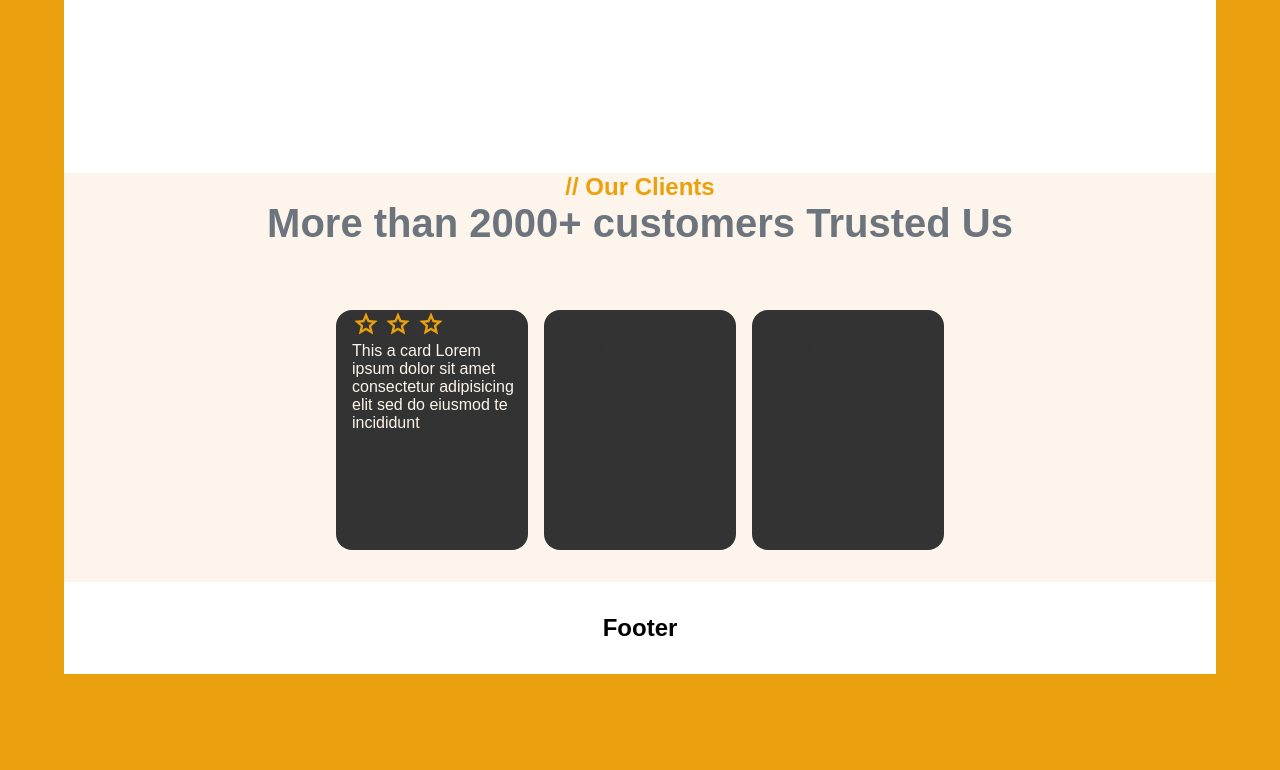
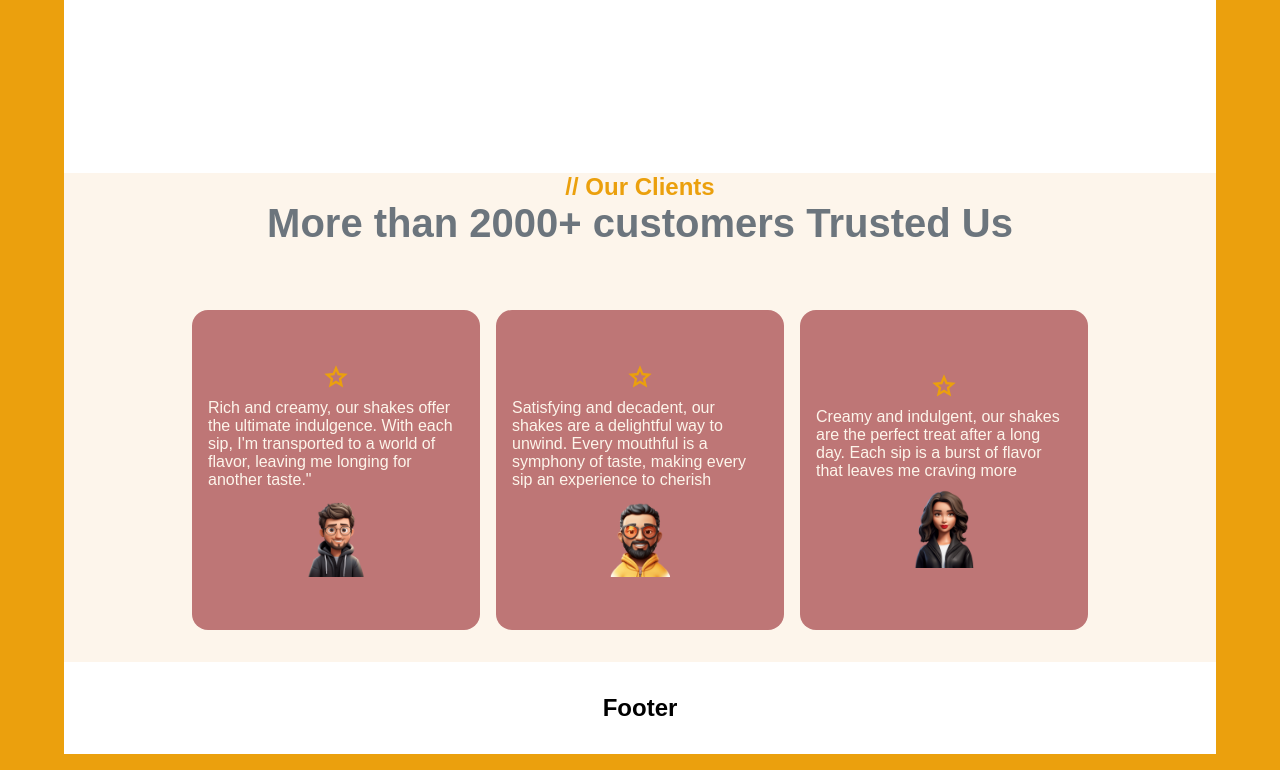
Before and after one commit to KyatramoniRakesh/Restaruant-Landing-page, a plain HTML site: page index.html in a window 1280 px wide. Shown: the part 2956-3726 px from the top of the page. Before the commit the page ends 3646 px from the top, so only its background shows below. Drawn offline with nearby package versions, Linux system fonts and the light colour scheme.

Commit message:
project in progress

```diff
--- a/index.html
+++ b/index.html
@@ -298,26 +298,39 @@
               <path
                 d="m354-287 126-76 126 77-33-144 111-96-146-13-58-136-58 135-146 13 111 97-33 143ZM233-120l65-281L80-590l288-25 112-265 112 265 288 25-218 189 65 281-247-149-247 149Zm247-350Z" />
             </svg>
-            <svg xmlns="http://www.w3.org/2000/svg" height="28px" viewBox="0 -960 960 960" width="28px" fill="#5f6368">
-              <path
-                d="m354-287 126-76 126 77-33-144 111-96-146-13-58-136-58 135-146 13 111 97-33 143ZM233-120l65-281L80-590l288-25 112-265 112 265 288 25-218 189 65 281-247-149-247 149Zm247-350Z" />
-            </svg>
+            <div class="testmonal_card_text">
+              <span>Rich and creamy, our shakes offer the ultimate indulgence. With each sip, I'm transported to a world
+                of flavor, leaving me longing for another taste."</span>
+            </div>
+            <img id="testimonals_card_img" src="Images/img/avatar-1.png" alt="img" />
+          </div>
+
+        </div>
+        <div class="testimonial_card">
+          <div id="stars">
             <svg xmlns="http://www.w3.org/2000/svg" height="28px" viewBox="0 -960 960 960" width="28px" fill="#5f6368">
               <path
                 d="m354-287 126-76 126 77-33-144 111-96-146-13-58-136-58 135-146 13 111 97-33 143ZM233-120l65-281L80-590l288-25 112-265 112 265 288 25-218 189 65 281-247-149-247 149Zm247-350Z" />
             </svg>
             <div class="testmonal_card_text">
-              <span>This a card Lorem ipsum dolor sit amet consectetur adipisicing elit sed do eiusmod te incididunt</span>
+              <span>Satisfying and decadent, our shakes are a delightful way to unwind. Every mouthful is a symphony of
+                taste, making every sip an experience to cherish</span>
             </div>
+            <img id="testimonals_card_img" src="Images/img/avatar-2.png" alt="img" />
           </div>
-
-
         </div>
         <div class="testimonial_card">
-          <p>Card</p>
-        </div>
-        <div class="testimonial_card">
-          <p>Card</p>
+          <div id="stars">
+            <svg xmlns="http://www.w3.org/2000/svg" height="28px" viewBox="0 -960 960 960" width="28px" fill="#5f6368">
+              <path
+                d="m354-287 126-76 126 77-33-144 111-96-146-13-58-136-58 135-146 13 111 97-33 143ZM233-120l65-281L80-590l288-25 112-265 112 265 288 25-218 189 65 281-247-149-247 149Zm247-350Z" />
+            </svg>
+            <div class="testmonal_card_text">
+              <span>Creamy and indulgent, our shakes are the perfect treat after a long day. Each sip is a burst of
+                flavor that leaves me craving more</span>
+            </div>
+            <img id="testimonals_card_img" src="Images/img/avatar-3.png" alt="img" />
+          </div>
         </div>
       </div>
   </section>
--- a/style.css
+++ b/style.css
@@ -425,20 +425,32 @@ font-size: 3rem;
   /* justify-content: space-around; */
 }
 .testimonial_card{
-  background-color: #333;
+  background-color: #be7676;
   color: #FDF5EB;
-  height: 15rem;
-  width: 12rem;
+  height: 20rem;
+  align-items: center;
+  width: 18rem;
   border-radius: 1rem;
-  /* align-items: center; */
-
-
+  display: flex;
+  flex-direction: column;
+  justify-content: center;
+  align-items: center;
 }
 #stars {
-  padding-left: 1rem;
+  margin: 1rem;
+  /* padding-left: 1rem; */
+  display: flex;
+  flex-direction: column;
+  gap: 0.5rem;
+  align-items: center;
 }
 #stars svg{
   fill: #EBA00D;
+}
+#testimonals_card_img{
+  height: 5rem;
+  width: auto;
+
 }
 /* ======================= End Testimonals =====================> */
 @media (max-width: 768px) {
```
